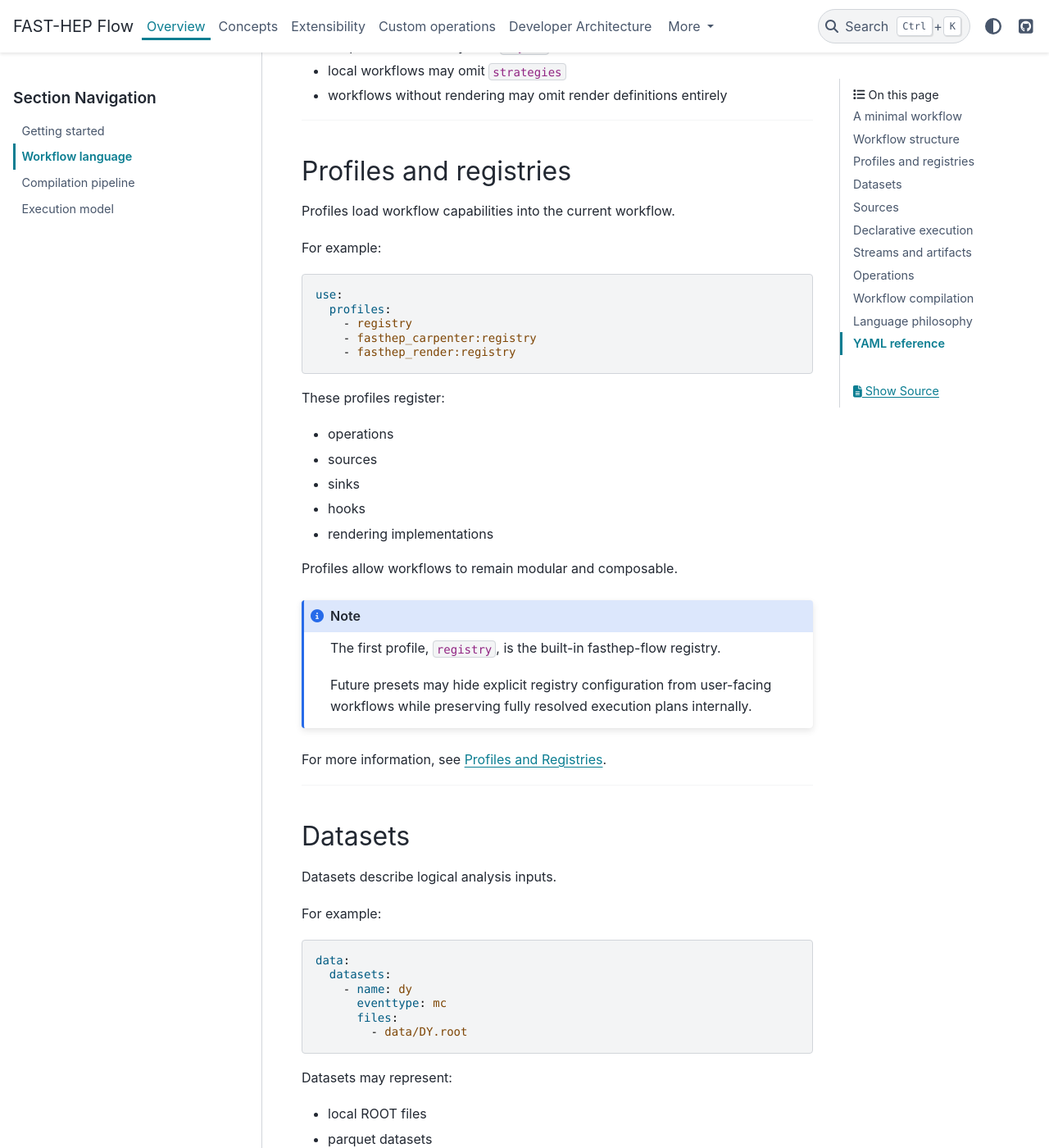
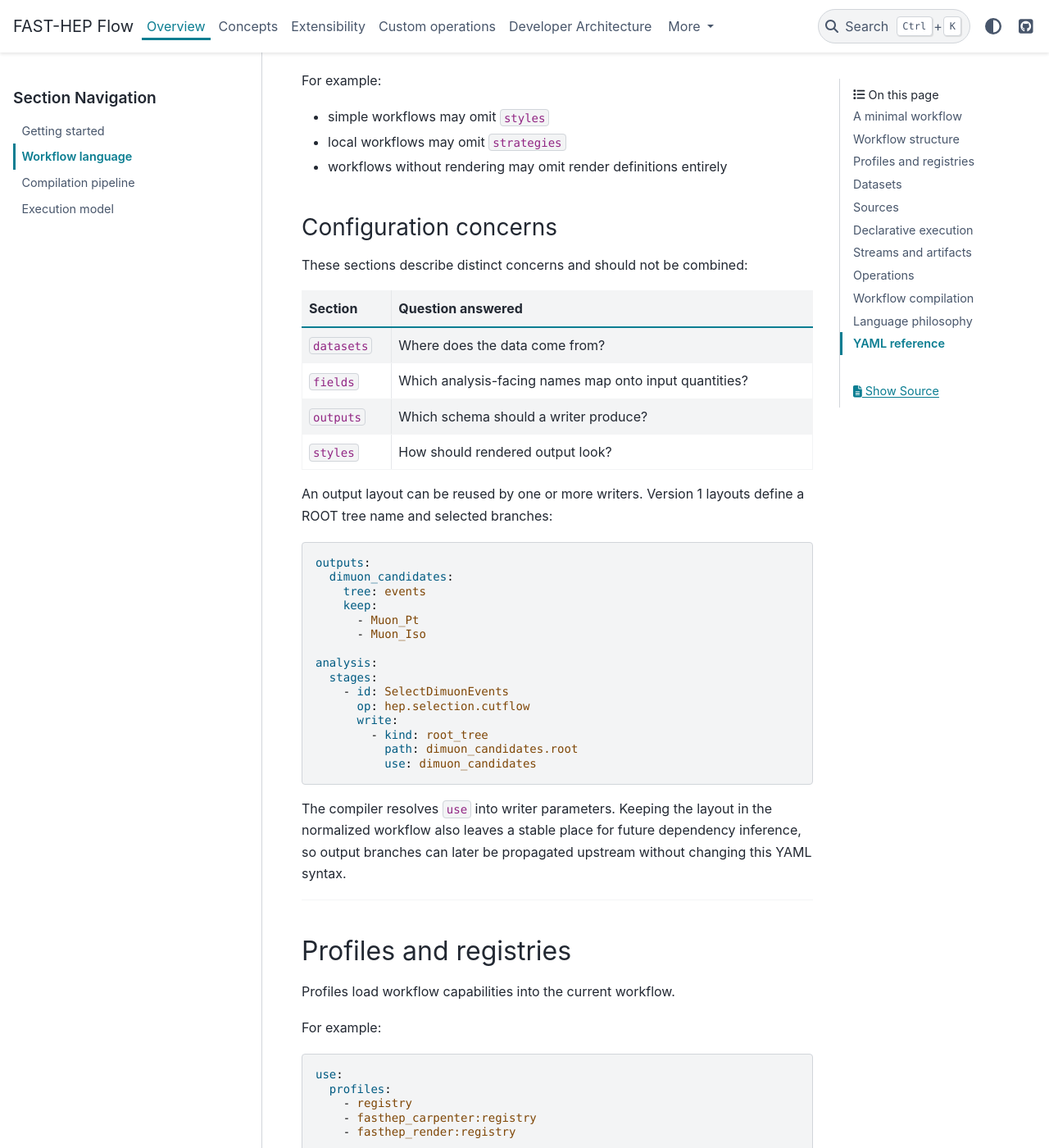
Before and after one commit to FAST-HEP/fasthep-flow, a Sphinx documentation site: the page built from docs/overview/workflow-language.md, in a window 1280 px wide and 1400 px high, scrolled down 2674 px. Shown: the whole window at 82% size. Built offline with Sphinx 7.4.7 and the PyData theme 0.15.4, drawn with Linux system fonts in a browser that asks for light colours; some of the changed text lies outside the part shown.

Commit message:
feat(language): add "outputs" section to steer sinks that produce files

````diff
--- a/docs/overview/workflow-language.md
+++ b/docs/overview/workflow-language.md
@@ -97,6 +97,8 @@ Common top-level sections include:
 | `use` | profiles, registries, presets |
 | `data` | datasets and their defaults |
 | `sources` | input stream definitions |
+| `fields` | reusable analysis-facing input names |
+| `outputs` | reusable output schemas for writers |
 | `styles` | reusable rendering definitions |
 | `analysis` | transforms and workflow stages |
 | `observers` | diagnostics and inspection |
@@ -109,6 +111,43 @@ For example:
 - simple workflows may omit `styles`
 - local workflows may omit `strategies`
 - workflows without rendering may omit render definitions entirely
+
+### Configuration concerns
+
+These sections describe distinct concerns and should not be combined:
+
+| Section | Question answered |
+|---|---|
+| `datasets` | Where does the data come from? |
+| `fields` | Which analysis-facing names map onto input quantities? |
+| `outputs` | Which schema should a writer produce? |
+| `styles` | How should rendered output look? |
+
+An output layout can be reused by one or more writers. Version 1 layouts define
+a ROOT tree name and selected branches:
+
+```yaml
+outputs:
+  dimuon_candidates:
+    tree: events
+    keep:
+      - Muon_Pt
+      - Muon_Iso
+
+analysis:
+  stages:
+    - id: SelectDimuonEvents
+      op: hep.selection.cutflow
+      write:
+        - kind: root_tree
+          path: dimuon_candidates.root
+          use: dimuon_candidates
+```
+
+The compiler resolves `use` into writer parameters. Keeping the layout in the
+normalized workflow also leaves a stable place for future dependency inference,
+so output branches can later be propagated upstream without changing this YAML
+syntax.
 
 ---
 
````
Also changed, not shown: docs/design/execution_infrastructure.md (added, +215 -0 lines), 4 other files.
